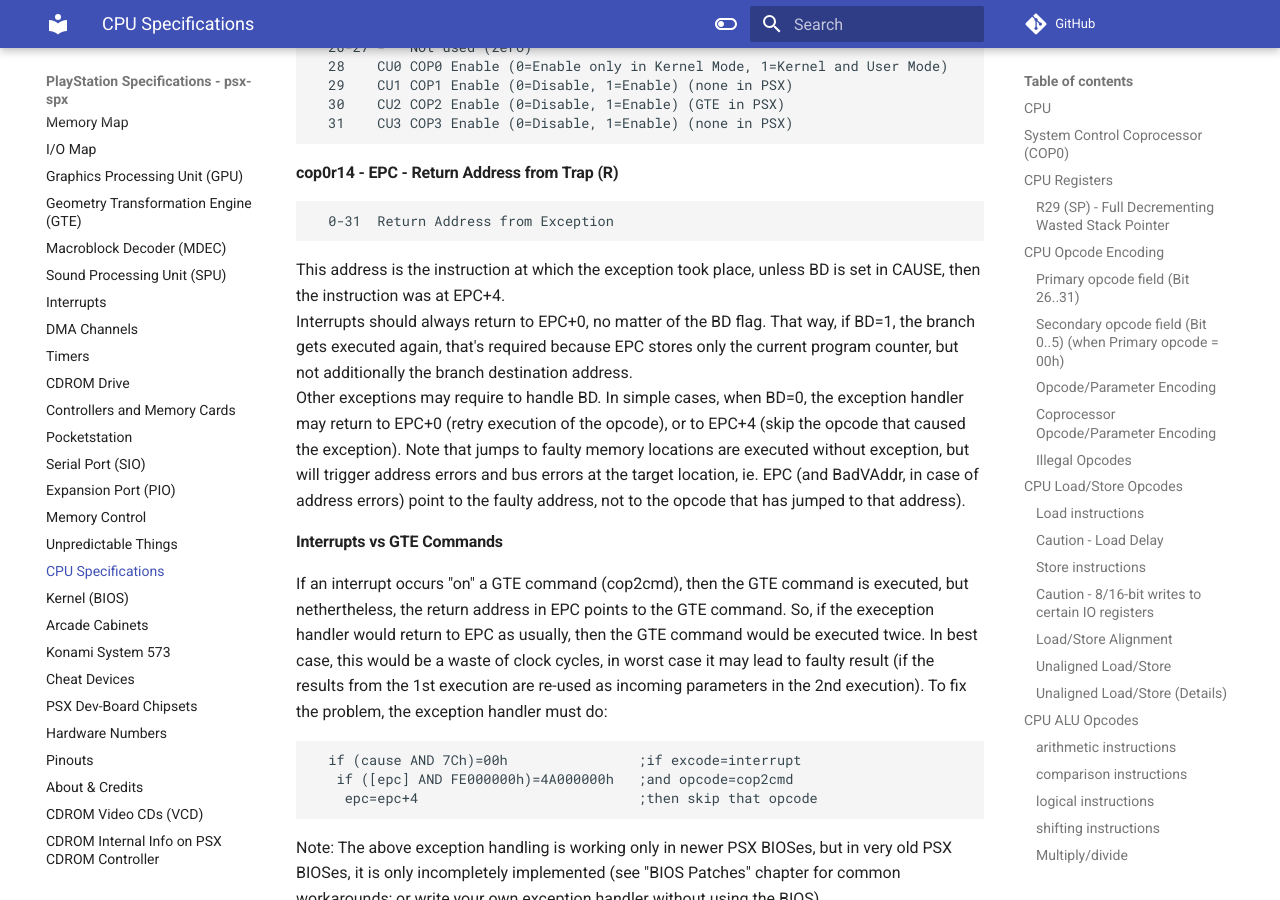
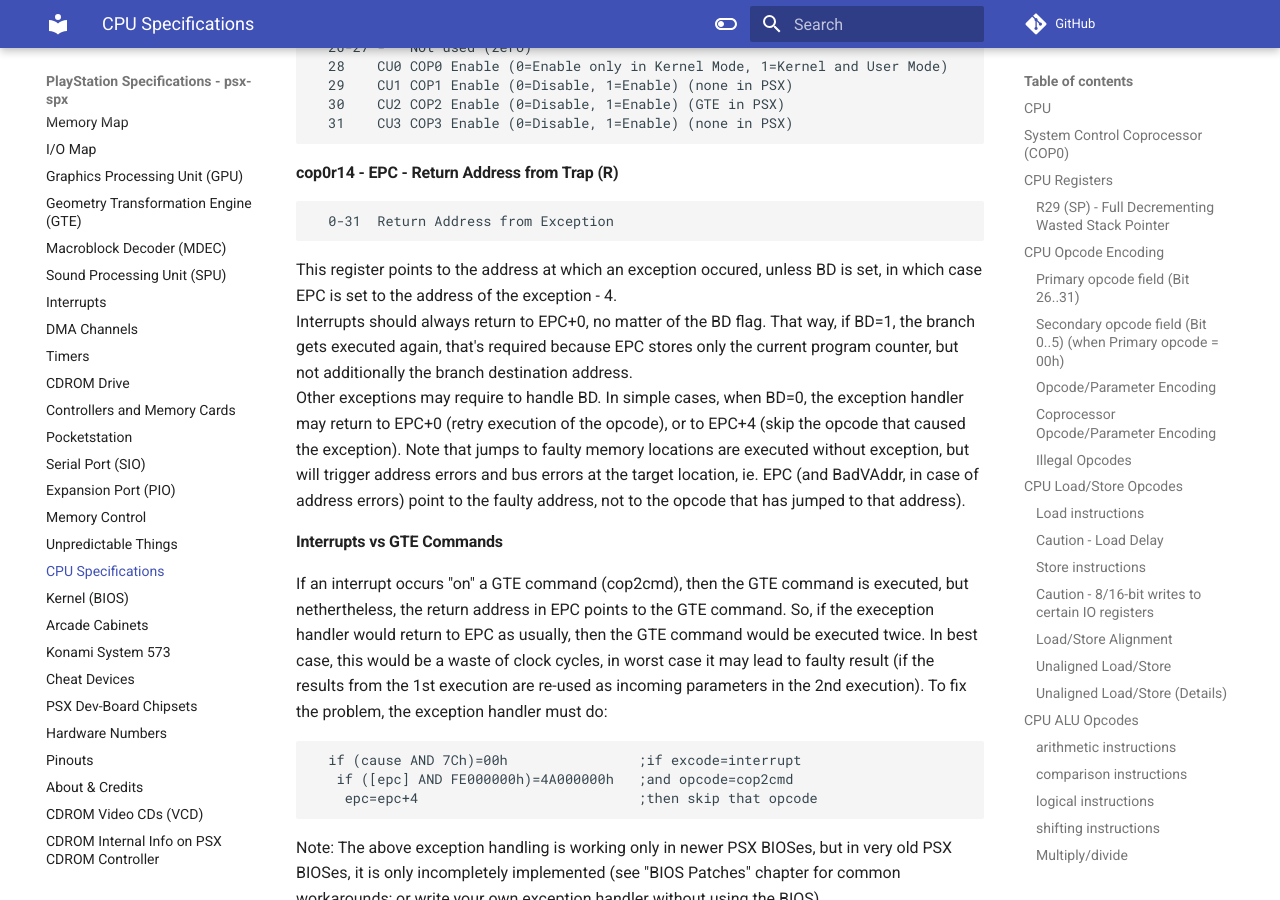
Before and after one commit to psx-spx/psx-spx.github.io, an MkDocs documentation site: the page built from docs/cpuspecifications.md, in a window 1280 px wide and 900 px high, scrolled down 13364 px. Built offline with MkDocs 1.6.1 and Material for MkDocs 9.7.7, drawn with Linux system fonts in a browser that asks for light colours; comment, search, counter and statistics services are not loaded.

Commit message:
Cleared up possible ambiguities around EPC

````diff
--- a/docs/cpuspecifications.md
+++ b/docs/cpuspecifications.md
@@ -633,8 +633,7 @@ Describes the most recently recognised exception<br/>
 ```
   0-31  Return Address from Exception
 ```
-This address is the instruction at which the exception took place, unless BD is
-set in CAUSE, then the instruction was at EPC+4.<br/>
+This register points to the address at which an exception occured, unless BD is set, in which case EPC is set to the address of the exception - 4.<br/>
 Interrupts should always return to EPC+0, no matter of the BD flag. That way,
 if BD=1, the branch gets executed again, that's required because EPC stores
 only the current program counter, but not additionally the branch destination
````
